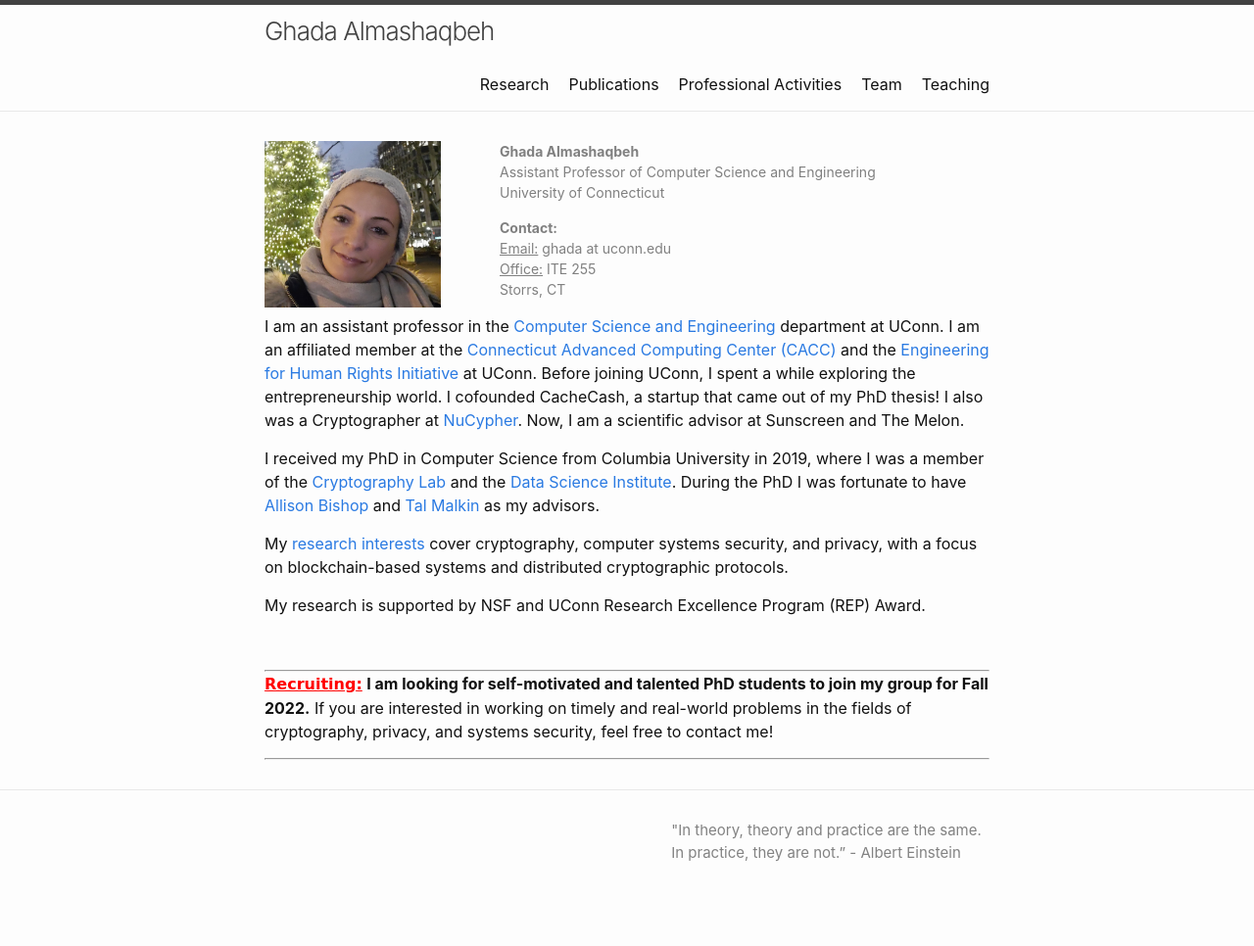
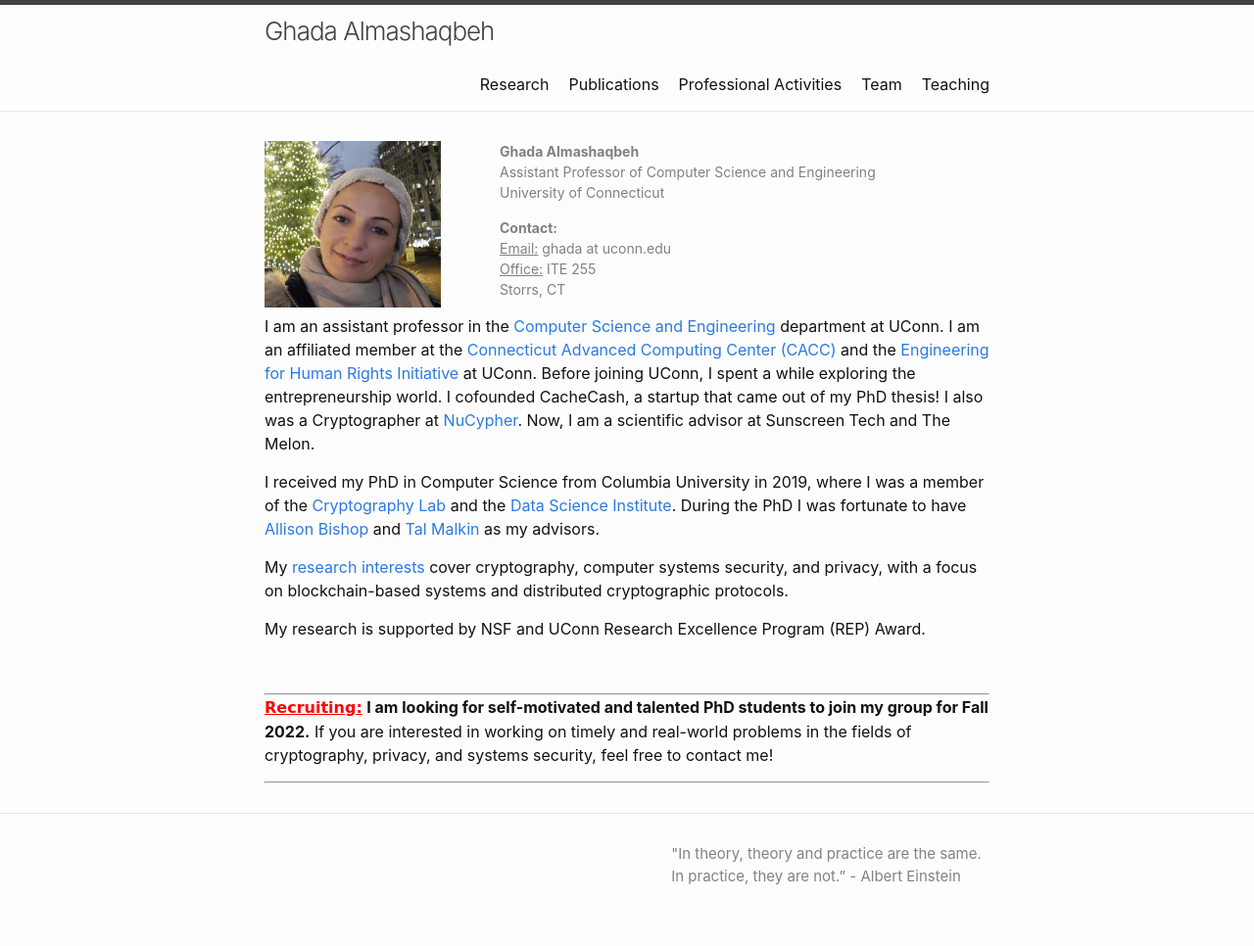
Before and after one commit to GhadaAlmashaqbeh/GhadaAlmashaqbeh.github.io, a Jekyll site: the page built from index.md, in a window 1280 px wide. Shown: the whole page at 98% size. Built offline with Jekyll 4.4.1, drawn with Linux system fonts in a browser that asks for light colours; before the commit the page ends 942 px from its top, so only the background shows below that.

Commit message:
edits here and there

```diff
--- a/index.md
+++ b/index.md
@@ -19,7 +19,7 @@ layout: default
 </div>
 
 
-I am an assistant professor in the [Computer Science and Engineering](https://www.cse.uconn.edu/) department at UConn. I am an affiliated member at the [Connecticut Advanced Computing Center (CACC)](https://cacc.uconn.edu/) and the [Engineering for Human Rights Initiative](https://engineeringforhumanrights.uconn.edu/) at UConn. Before joining UConn, I spent a while exploring the entrepreneurship world. I cofounded CacheCash, a startup that came out of my PhD thesis! I also was a Cryptographer at [NuCypher](https://www.nucypher.com/). Now, I am a scientific advisor at Sunscreen and The Melon.
+I am an assistant professor in the [Computer Science and Engineering](https://www.cse.uconn.edu/) department at UConn. I am an affiliated member at the [Connecticut Advanced Computing Center (CACC)](https://cacc.uconn.edu/) and the [Engineering for Human Rights Initiative](https://engineeringforhumanrights.uconn.edu/) at UConn. Before joining UConn, I spent a while exploring the entrepreneurship world. I cofounded CacheCash, a startup that came out of my PhD thesis! I also was a Cryptographer at [NuCypher](https://www.nucypher.com/). Now, I am a scientific advisor at Sunscreen Tech and The Melon.
 
 I received my PhD in Computer Science from Columbia University in 2019, where I was a member of the [Cryptography Lab](http://www.cs.columbia.edu/crypto) and the [Data Science Institute](https://datascience.columbia.edu/). During the PhD I was fortunate to have [Allison Bishop](https://www.thecomputersciencecomedian.com) and [Tal Malkin](http://www.cs.columbia.edu/~tal) as my advisors.
 
```
Also changed, not shown: courses/blockchain-technology-f2022/index.md (+1 -0 lines), 3 other files.
